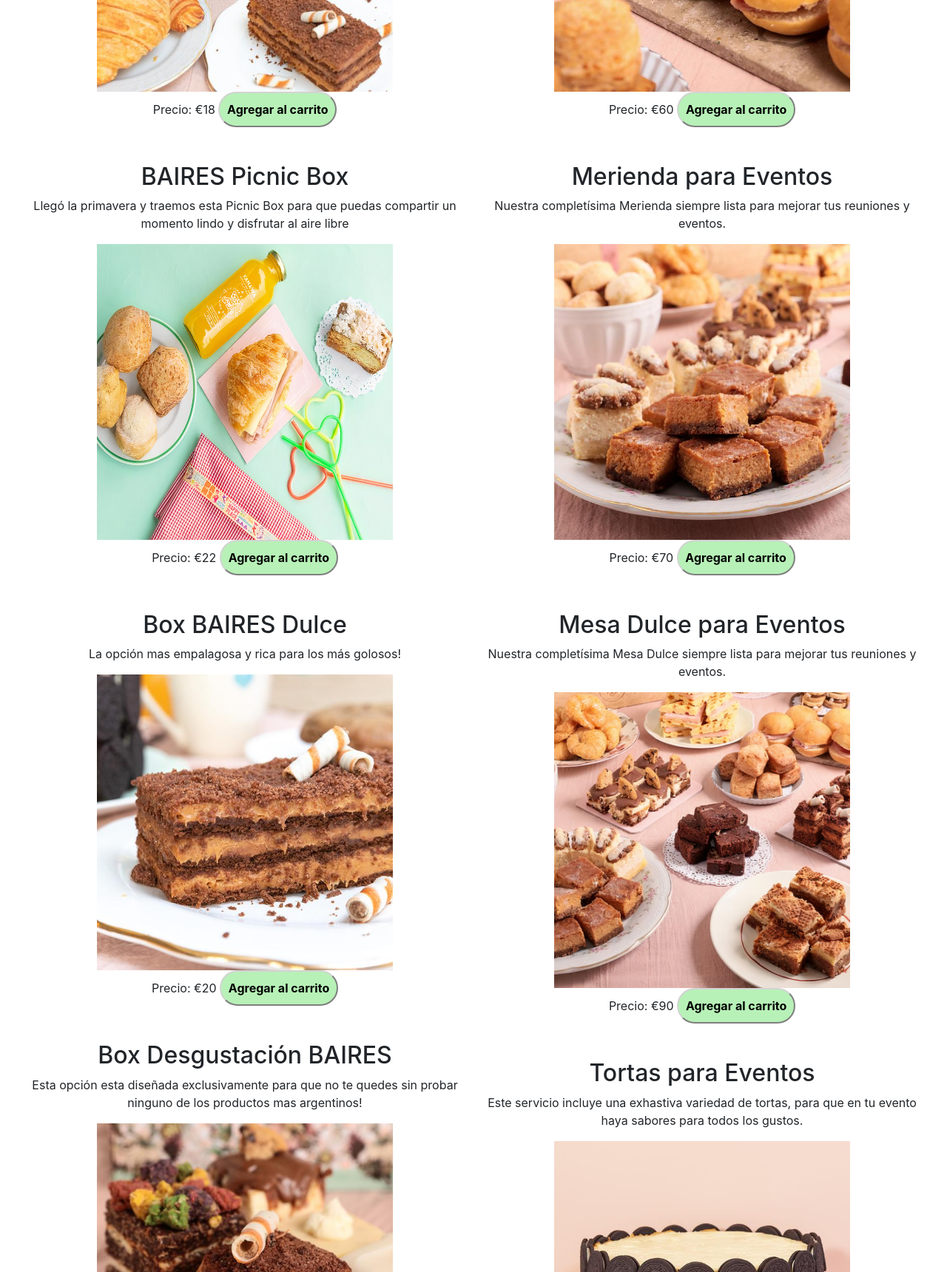
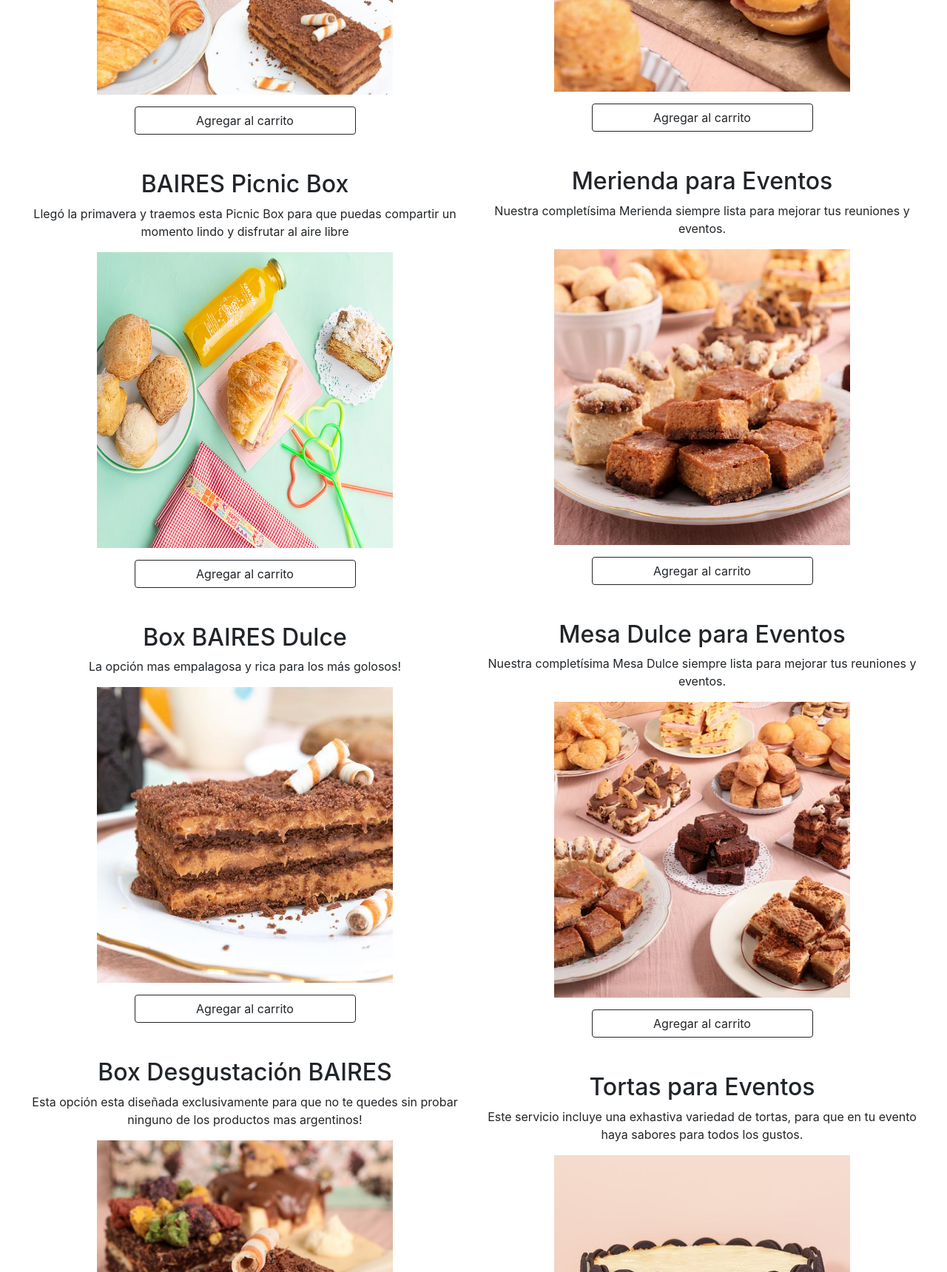
Before and after one commit to VictoriaBesada/BAIRES, a plain HTML site: page pages/servicios.html in a window 1280 px wide. Shown: the part 1080-2800 px from the top of the page at 74% size. Drawn offline with nearby package versions, Linux system fonts and the light colour scheme.

Commit message:
cambios css

```diff
--- a/estilos.css
+++ b/estilos.css
@@ -7,6 +7,7 @@
     background: url(img/cafeteria.jpg) no-repeat center;
     background-size: cover;
     min-height: 100vh;
+    margin-bottom: 2rem;
 }
 .navbar{
     background-color:black;
@@ -39,7 +40,7 @@
 }
 .seccion4Mapa{
     display:block;
-    margin:auto;
+    margin-bottom: 2rem;
 }
 /*--------------------------------------NOSOTROS-----------------------------------------------------------------*/
 .grillaNos{
@@ -50,6 +51,7 @@
     grid-template-rows: 1fr 1fr;
     grid-row-gap: 10px;
     grid-column-gap: 20px;
+    margin: 2rem;
 }
 .grillaNos h2{
     padding-top: 2rem;
@@ -61,6 +63,7 @@ grid-area: historia;
 }
 .valores{
 grid-area: valores;
+list-style:circle;
 }
 .mision{
 grid-area: mision;
@@ -98,6 +101,9 @@ grid-area: vision;
     grid-column-gap: 20px;
     font-family: -apple-system, BlinkMacSystemFont, 'Segoe UI', Roboto, Oxygen, Ubuntu, Cantarell, 'Open Sans', 'Helvetica Neue', sans-serif;
     padding-bottom: 5rem;
+}
+#grilla img{
+    margin-bottom: 1rem;
 }
 .boxes{
     grid-area: boxes;
@@ -184,6 +190,9 @@ grid-area: vision;
     font-size: 3rem;
     padding-right: 1rem;
 }
+.lista3 button{
+    margin-bottom: 1rem;
+}
 .modal-header h5{
     color: black;
 }
--- a/pages/servicios.html
+++ b/pages/servicios.html
@@ -14,9 +14,7 @@
 <body>
 
   <header class="bannerServicios">
-
     <nav class="navbar navbar-expand-lg navbar-dark bg-dark" >
-
       <div class="container-fluid" >
         <a href="../index.html"><img class="logo" src="../img/logo.png" alt="logo" style="width: 14rem;"></a>
         <button class="navbar-toggler" type="button" data-bs-toggle="collapse" data-bs-target="#navbarNav" aria-controls="navbarNav" aria-expanded="false" aria-label="Toggle navigation">
@@ -46,103 +44,91 @@
           <button class="btn btn-outline-warning" type="submit">Buscar</button>
         </form>
       </div>
-
     </nav>
-
   </header>
 
   <main>
-
     <section id="grilla">
-
       <div class="boxes">
         <div class="individuales">
-                <h2>Box Día de la Madre</h2>
+          <h2>Box Dia de la Madre <span class="badge bg-warning">Edición limitada</span></h2>
           <p> Este día de la madre, regalale un desayuno increíble que va a disfrutar mucho mucho, te lo aseguramos.</p>
           <img src="../img/boxMadre.jpg" alt="box dia de la madre" width="400px" height="400px">
-                <br>
-                <label for="precio">Precio: €18</label>
-                <button class="boton">Agregar al carrito</button>
+          <div class="d-grid gap-2 col-6 mx-auto">
+            <button class="btn btn-outline-dark" type="button">Agregar al carrito</button>
           </div>
-
+        </div>
         <div class="individuales">
           <h2>BAIRES Picnic Box</h2>
           <p>Llegó la primavera y traemos esta Picnic Box para que puedas compartir un momento lindo y disfrutar al aire libre</p>
           <img src="../img/picnic.jpg" alt="picnic box" width="400px" height="400px">
-                <br>
-                <label for="precio">Precio: €22</label>
-                <button class="boton">Agregar al carrito</button>
+          <div class="d-grid gap-2 col-6 mx-auto">
+            <button class="btn btn-outline-dark" type="button">Agregar al carrito</button>
           </div>
-
+        </div>
         <div class="individuales">
           <h2>Box BAIRES Dulce</h2>
           <p>La opción mas empalagosa y rica para los más golosos!</p>
           <img src="../img/boxDulce.jpg" alt="box dulce" width="400px" height="400px">
-                <br>
-                <label for="precio">Precio: €20</label>
-                <button class="boton">Agregar al carrito</button>
+          <div class="d-grid gap-2 col-6 mx-auto">
+            <button class="btn btn-outline-dark" type="button">Agregar al carrito</button>
           </div>
-
+        </div>
         <div class="individuales">
           <h2>Box Desgustación BAIRES</h2>
           <p>Esta opción esta diseñada exclusivamente para que no te quedes sin probar ninguno de los productos mas argentinos!</p>
           <img src="../img/desgustacion.jpg" alt="box degustacion" width="400px" height="400px">
-                <br>
-                <label for="precio">Precio: €25</label>
-                <button class="boton">Agregar al carrito</button>
+          <div class="d-grid gap-2 col-6 mx-auto">
+            <button class="btn btn-outline-dark" type="button">Agregar al carrito</button>
           </div>
-
+        </div>
         <div class="individuales">
           <h2>Box Merienda</h2>
           <p>Sorprendé a tus personas favoritas con una merienda espectacular y llena de amor!</p>
           <img src="../img/merienda.jpg" alt="box merienda" width="400px" height="400px">
-                <br>
-                <label for="precio">Precio: €22</label>
-                <button class="boton">Agregar al carrito</button>
+          <div class="d-grid gap-2 col-6 mx-auto">
+            <button class="btn btn-outline-dark" type="button">Agregar al carrito</button>
           </div>
         </div>
-
+      </div>
       <div class="empresas">
-
         <div class="eventos">
           <h2>Desayuno para Eventos</h2>
           <p>Nuestro completísimo Desayuno siempre listo para mejorar tus reuniones y eventos.</p>
           <img src="../img/desayunoEventos.jpg" alt="desayuno eventos" width="400px" height="400px">
-                <br>
-                <label for="precio">Precio: €60</label>
-                <button class="boton">Agregar al carrito</button>
+          <div class="d-grid gap-2 col-6 mx-auto">
+            <button class="btn btn-outline-dark" type="button">Agregar al carrito</button>
           </div>
-
+        </div>
         <div class="eventos">
           <h2>Merienda para Eventos</h2>
           <p>Nuestra completísima Merienda siempre lista para mejorar tus reuniones y eventos.</p>
           <img src="../img/meriendaEventos.jpg" alt="merienda eventos" width="400px" height="400px">
-                <br>
-                <label for="precio">Precio: €70</label>
-                <button class="boton">Agregar al carrito</button>
+          <div class="d-grid gap-2 col-6 mx-auto">
+            <button class="btn btn-outline-dark" type="button">Agregar al carrito</button>
           </div>
-
+        </div>
         <div class="eventos">
           <h2>Mesa Dulce para Eventos</h2>
           <p>Nuestra completísima Mesa Dulce siempre lista para mejorar tus reuniones y eventos. </p>
           <img src="../img/mesaDulce.jpg" alt="mesa dulce eventos" width="400px" height="400px">
-                <br>
-                <label for="precio">Precio: €90</label>
-                <button class="boton">Agregar al carrito</button>
+          <div class="d-grid gap-2 col-6 mx-auto">
+            <button class="btn btn-outline-dark" type="button">Agregar al carrito</button>
           </div>
-
+        </div>
         <div class="eventos">
           <h2>Tortas para Eventos</h2>
           <p>Este servicio incluye una exhastiva variedad de tortas, para que en tu evento haya sabores para todos los gustos.</p>
           <img src="../img/tortaEntera.jpg" alt="tortas eventos" width="400px" height="400px">
+          <div class="d-grid gap-2 col-6 mx-auto">
+            <button class="btn btn-outline-dark" type="button">Agregar al carrito</button>
           </div>
-
+        </div>
         <div class="eventos">
           <h2>Café para Eventos</h2>
           <p>Nuestro servicio de café para eventos incluye una completa lista de opciones para todos los gustos.</p>
         </div>
       </div>
-
       <div class="numeracion">
         <nav aria-label="Page navigation example">
           <ul class="pagination">
@@ -154,23 +140,17 @@
             <li class="page-item"><a class="page-link" href="#">1</a></li>
             <li class="page-item"><a class="page-link" href="#">2</a></li>
             <li class="page-item"><a class="page-link" href="#">3</a></li>
-                        <li class="page-item">
             <a class="page-link" href="#" aria-label="Next">
               <span aria-hidden="true">&raquo;</span>
             </a>
-                        </li>
           </ul>
         </nav>
       </div>
-
     </section>
-
   </main>
 
   <footer class="footer">
-
     <section class="grilla2">
-
       <div class="lista1">
         <h3>Sobre nosotros</h3>
         <ul>
@@ -179,19 +159,14 @@
           <a href="../pages/menu.html"><li>Nuestro menú</li></a>
         </ul>
       </div>
-
       <div class="lista2">
         <h3>Contactanos!</h3>
         <p>Estamos a tu disposición</p>
         <p>0800-123-456</p>
         <p>cafeteria@baires.com</p>
-
       </div>
-
       <div class="lista3">
-            <button type="button" class="btn btn-dark" data-bs-toggle="modal" data-bs-target="#exampleModal">
-                ¡Suscribite a nuestro newsletter!
-              </button>
+        <button type="button" class="btn btn-dark" data-bs-toggle="modal" data-bs-target="#exampleModal">¡Suscribite a nuestro newsletter!</button>
         <div class="modal fade" id="exampleModal" tabindex="-1" aria-labelledby="exampleModalLabel" aria-hidden="true">
           <div class="modal-dialog">
             <div class="modal-content">
@@ -212,16 +187,13 @@
             </div>
           </div>
         </div>
-              <BR></BR>
         <h5>También podés contactarnos a través de los siguientes canales:</h5>
         <link rel="stylesheet" href="https://use.fontawesome.com/releases/v5.8.1/css/all.css" integrity="sha384-50oBUHEmvpQ+1lW4y57PTFmhCaXp0ML5d60M1M7uH2+nqUivzIebhndOJK28anvf" crossorigin="anonymous">
         <a href="https://www.facebook.com/"><i class="fab fa-facebook-square"></i></a>
         <a href="https://www.instagram.com/?hl=es"><i class="fab fa-instagram"></i></a>
         <a href="https://web.whatsapp.com/"><i class="fab fa-whatsapp-square"></i></a>
       </div>
-
     </section>
-
   </footer>
 
   <script src="https://cdn.jsdelivr.net/npm/bootstrap@5.1.3/dist/js/bootstrap.bundle.min.js" integrity="sha384-ka7Sk0Gln4gmtz2MlQnikT1wXgYsOg+OMhuP+IlRH9sENBO0LRn5q+8nbTov4+1p" crossorigin="anonymous"></script>
```
Also changed, not shown: index.html (+2 -36 lines), pages/contacto.html (+4 -34 lines), pages/menu.html (+1 -17 lines), pages/nosotros.html (+2 -21 lines). Lines whose indentation alone changed are shown as unchanged.
